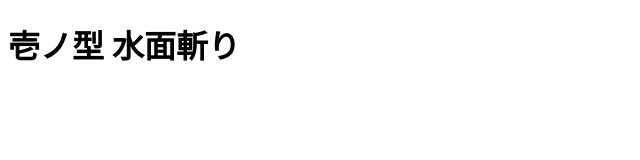
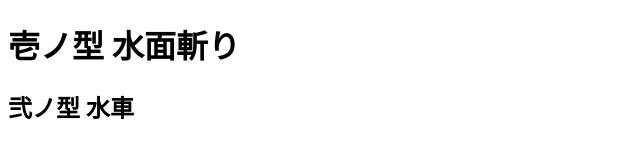
Before and after one commit to kajiyan/git-ws, a plain HTML site: page index.html in a window 1280 px wide. Shown: the whole page, without its empty margins (0-640 px from the left). Drawn offline with Linux system fonts and the light colour scheme.

Commit message:
HTMLを追記

```diff
--- a/index.html
+++ b/index.html
@@ -7,5 +7,6 @@
 </head>
 <body>
   <h1>壱ノ型 水面斬り</h1>
+  <h2>弐ノ型 水車</h2>
 </body>
 </html>
```
